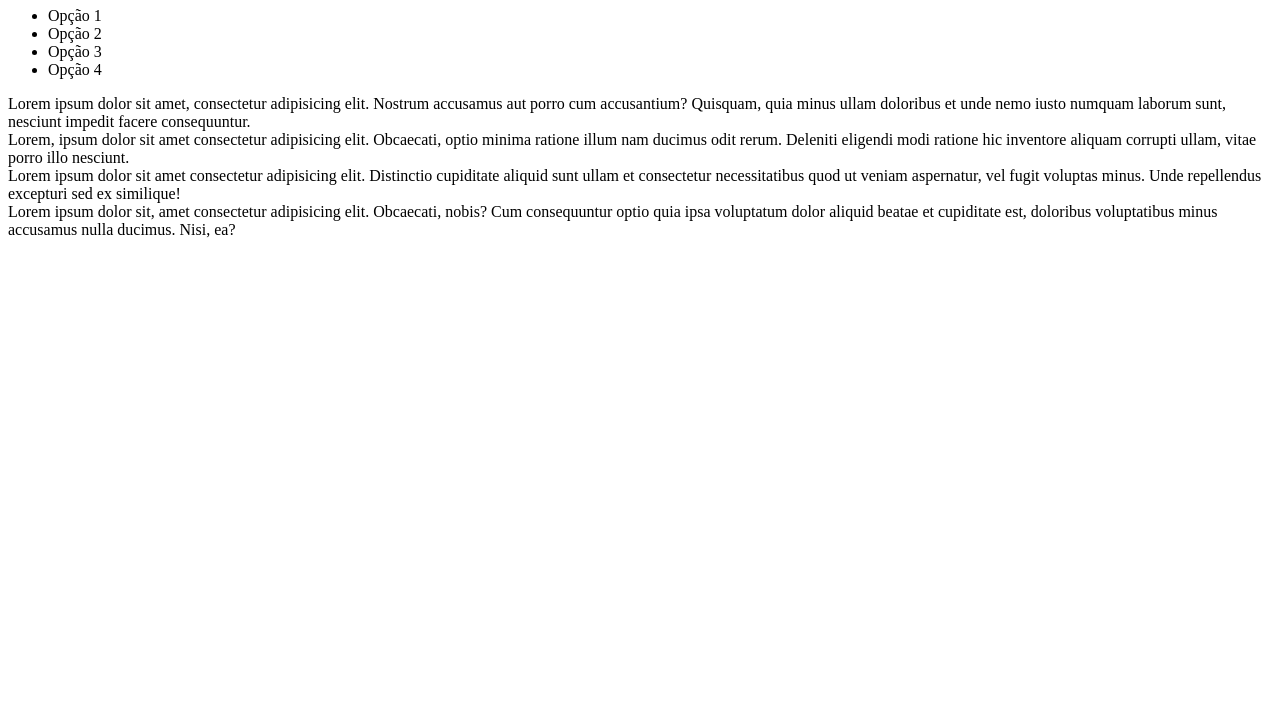
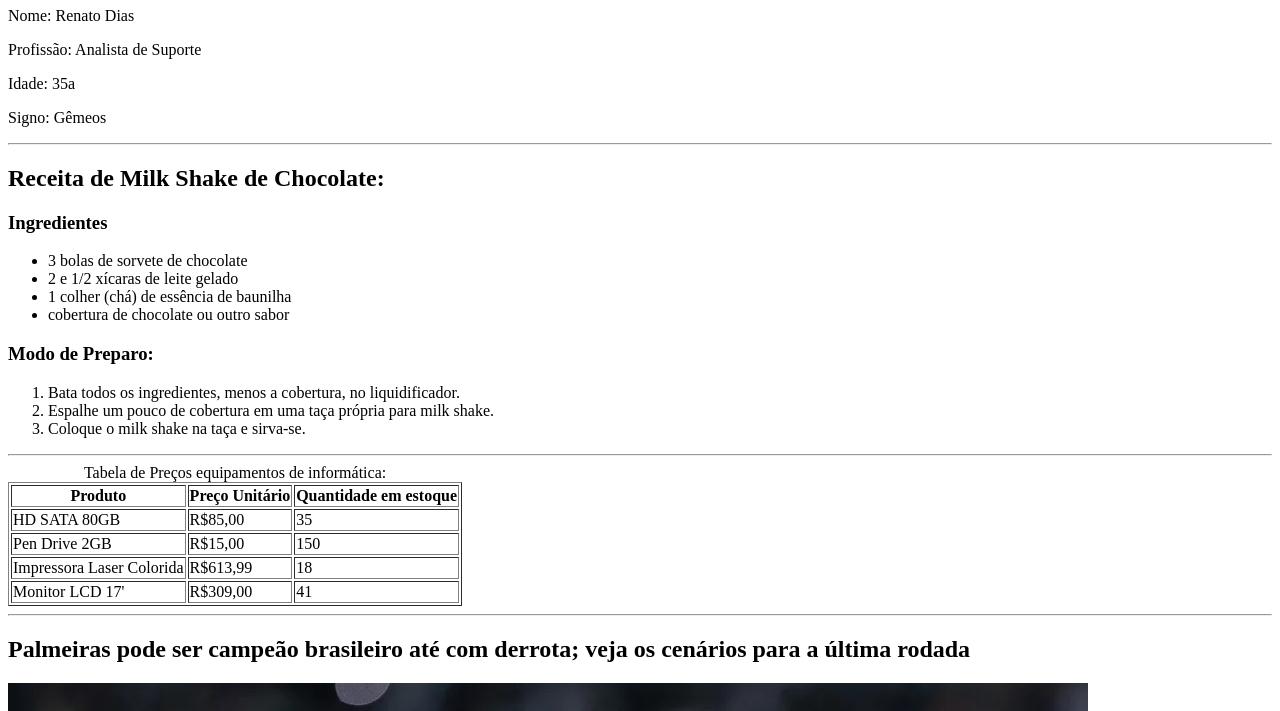
Before and after one commit to renato-diasp/segundo_projeto_coder, a plain HTML site: page desafioComplementar/index.html in a window 1280 px wide. Shown: the part 73-784 px from the top of the page. Drawn offline with Linux system fonts and the light colour scheme.

Commit message:
Finalizada estruta do site

```diff
--- a/desafioComplementar/index.html
+++ b/desafioComplementar/index.html
@@ -1,42 +1,96 @@
 <!DOCTYPE html>
 <html lang="pt-br">
   <head>
-  <meta charset="UTF-8">
-  <meta name="viewport" content="width=device-width, initial-scale=1.0">
-  <meta name="title" content="HTML Semântico">
-  <meta name="description" content="Site demonstrativo para semântica do HTML">
-  <meta name="keywords" content="HTML, SEO, Boas Práticas HTML, HTML Semântico">
+    <meta charset="UTF-8" />
+    <meta name="viewport" content="width=device-width, initial-scale=1.0" />
+    <meta name="description" content="Site demonstrativo para semântica do HTML"/>
+    <meta name="keywords" content="HTML, SEO, Boas Práticas HTML, HTML Semântico"/>
+    <script defer src="https://kit.fontawesome.com/91da8df7e5.js" crossorigin="anonymous"></script>
     <title>HTML Semântico</title>
   </head>
   <body>
+    <!-- Estrutura cabeçalho -->
     <header>
-    <h1>logo</h1>
+      <h1>Dados Pessoais:</h1>
+      <p>Nome: Renato Dias</p>
+      <p>Profissão: Analista de Suporte</p>
+      <p>Idade: 35a</p>
+      <p>Signo: Gêmeos</p>
     </header>
+    <hr>
+    <!-- Estrutura Receita -->
+    <section>
+      <h2>Receita de Milk Shake de Chocolate:</h2>
+      <div class="receita">
+        <h3>Ingredientes</h3>
+        <ul>
+          <li>3 bolas de sorvete de chocolate</li>
+          <li>2 e 1/2 xícaras de leite gelado</li>
+          <li>1 colher (chá) de essência de baunilha</li>
+          <li>cobertura de chocolate ou outro sabor</li>
+        </ul>
 
-  <nav>
-    <ul>
-      <li>Opção 1</li>
-      <li>Opção 2 </li>
-      <li>Opção 3</li>
-      <li>Opção 4</li>
-    </ul>
-  </nav>
+        <h3>Modo de Preparo:</h3>
+        <ol>
+          <li>Bata todos os ingredientes, menos a cobertura, no liquidificador.</li>
+          <li>Espalhe um pouco de cobertura em uma taça própria para milk shake.</li>
+          <li>Coloque o milk shake na taça e sirva-se.</li>
+        </ol>
+      </div>
+    </section>
+    <hr>
+   <!-- Estrutura da tabela -->
+    <section>
+      <table border="">
+        <caption>Tabela de Preços equipamentos de informática:</caption>
+        <thead>
+          <tr>
+            <th>Produto</th>
+            <th>Preço Unitário</th>
+            <th>Quantidade em estoque</th>
+          </tr>
+        </thead>
+        <tbody>
+          <tr>
+            <td>HD SATA 80GB</td>
+            <td>R$85,00</td>
+            <td>35</td>
+          </tr>
 
-  <section>
+          <tr>
+            <td>Pen Drive 2GB</td>
+            <td>R$15,00</td>
+            <td>150</td>
+          </tr>
+
+          <tr>
+            <td>Impressora Laser Colorida</td>
+            <td>R$613,99</td>
+            <td>18</td>
+          </tr>
+
+          <tr>
+            <td>Monitor LCD 17'</td>
+            <td>R$309,00</td>
+            <td>41</td>
+          </tr>
+        </tbody>
+      </table>
+    </section>
+    <hr>
+    <!--Estrutura news  -->
     <article>
-      Lorem ipsum dolor sit amet, consectetur adipisicing elit. Nostrum accusamus aut porro cum accusantium? Quisquam, quia minus ullam doloribus et unde nemo iusto numquam laborum sunt, nesciunt impedit facere consequuntur.
+      <h2>Palmeiras pode ser campeão brasileiro até com derrota; veja os cenários para a última rodada</h2>
+      <img src="./images/palmeiras.webp" alt="Time do palmeiras em comemoração">
+      <figcaption>Líder, Verdão joga a última partida contra o Cruzeiro, no Mineirão</figcaption>
+      <p>Veja mais detalhes <a href="https://ge.globo.com/futebol/times/palmeiras/noticia/2023/12/03/palmeiras-pode-ser-campeao-brasileiro-ate-com-derrota-veja-os-cenarios-para-a-ultima-rodada.ghtml" target="_blank" rel="noopener noreferrer">Aqui</a></p>
     </article>
-    <article>
-      Lorem, ipsum dolor sit amet consectetur adipisicing elit. Obcaecati, optio minima ratione illum nam ducimus odit rerum. Deleniti eligendi modi ratione hic inventore aliquam corrupti ullam, vitae porro illo nesciunt.
-    </article>
-  </section>
-
-  <aside>
-    Lorem ipsum dolor sit amet consectetur adipisicing elit. Distinctio cupiditate aliquid sunt ullam et consectetur necessitatibus quod ut veniam aspernatur, vel fugit voluptas minus. Unde repellendus excepturi sed ex similique!
-  </aside>
 
     <footer>
-    Lorem ipsum dolor sit, amet consectetur adipisicing elit. Obcaecati, nobis? Cum consequuntur optio quia ipsa voluptatum dolor aliquid beatae et cupiditate est, doloribus voluptatibus minus accusamus nulla ducimus. Nisi, ea?
+      <p>feito com <i class="fa-sharp fa-regular fa-heart" style="color: red;"></i> </p>
+      <p>E-mail: <a href="mailto:">natovirtual@gmail.com</a></p>
+      <p>Contato: 11 995252771</p>
+
     </footer>
   </body>
 </html>
```
Also changed, not shown: desafioComplementar/images/palmeiras.webp (added). Lines whose indentation alone changed are shown as unchanged.
